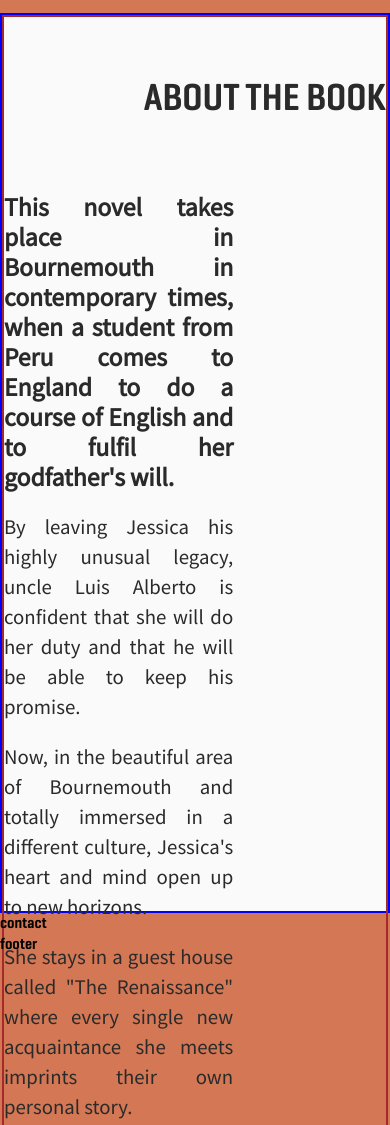
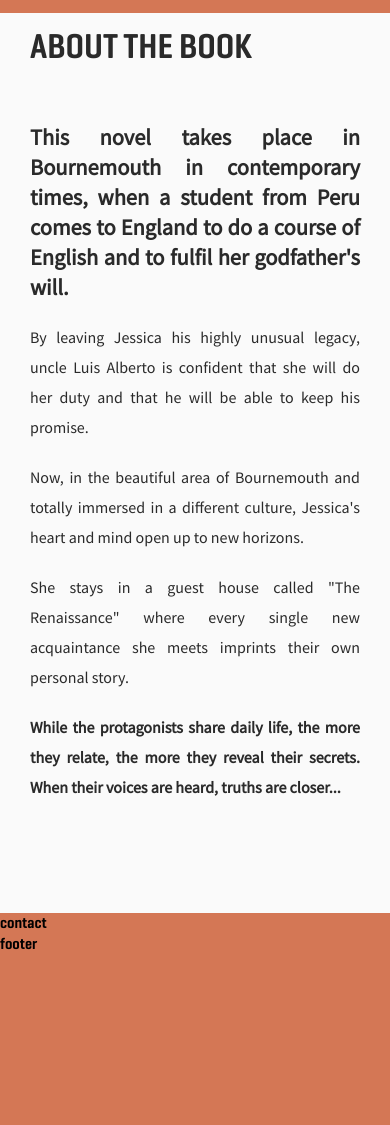
Before and after one commit to saamauro92/maids-are-more-expensive-on-sundays, a plain HTML site: page index.html in a window 390 px wide. Shown: the part 1060-2185 px from the top of the page. After the commit the page ends 2015 px from the top, so only its background shows below. Drawn offline with Linux system fonts and the light colour scheme.

Commit message:
add and fix about the book styles for laptop and responsive

```diff
--- a/assets/css/styles.css
+++ b/assets/css/styles.css
@@ -46,7 +46,7 @@ h1 {
   float: left;
   font-size: 140%;
   margin-top: 20px;
-  margin-left:20px;
+  margin-left: 20px;
 }
 #menu,
 #logo {
@@ -148,12 +148,12 @@ h1 {
 }
 
 #main-text span {
-    font-size:80%;
-    letter-spacing:1px;
-    font-family: "Source Sans Pro", sans-serif;
-    float:left;
-
+  font-size: 80%;
+  letter-spacing: 1px;
+  font-family: "Source Sans Pro", sans-serif;
+  float: left;
 }
+/* for medium screen sizes from 768px px wide and down */
 @media screen and (max-width: 768px) {
   #main-text {
     margin: 15% 0;
@@ -171,27 +171,22 @@ h1 {
 #about {
   background-color: #fafafa;
   height: 900px;
-  clear: both;
-  border: 2px solid blue;
 }
 
 #about-container {
+  padding: 3%;
   color: #2a2a2a;
-  border: 2px solid brown;
   overflow: hidden;
 }
 
 #about-container > h2 {
-  text-align: center;
   font-size: 240%;
-  float: right;
-  margin: 15% 0;
   text-transform: uppercase;
 }
 #about-text {
   line-height: 30px;
-  width: 60%;
-  margin: 15% 0;
+  width: 45%;
+  margin: 40px 0;
 }
 
 #about-text > p {
@@ -212,3 +207,28 @@ h1 {
 #about-text p:nth-child(5) {
   font-weight: bold;
 }
+
+/* for medium screen sizes from 1024px px wide and down */
+@media screen and (max-width: 1024px) {
+  #about-container > h2 {
+    font-size: 220%;
+    margin-left: 5%;
+  }
+
+  #about-text {
+    line-height: 30px;
+    width: 90%;
+    margin: 40px auto;
+  }
+  #about-text > p {
+    font-size: 100%;
+  }
+  #about-text p:nth-child(1) {
+    font-size: 140%;
+    font-weight: bold;
+  }
+
+  #about-text p:nth-child(5) {
+    font-weight: bold;
+  }
+}
```
Also changed, not shown: index.html (+1 -0 lines).
